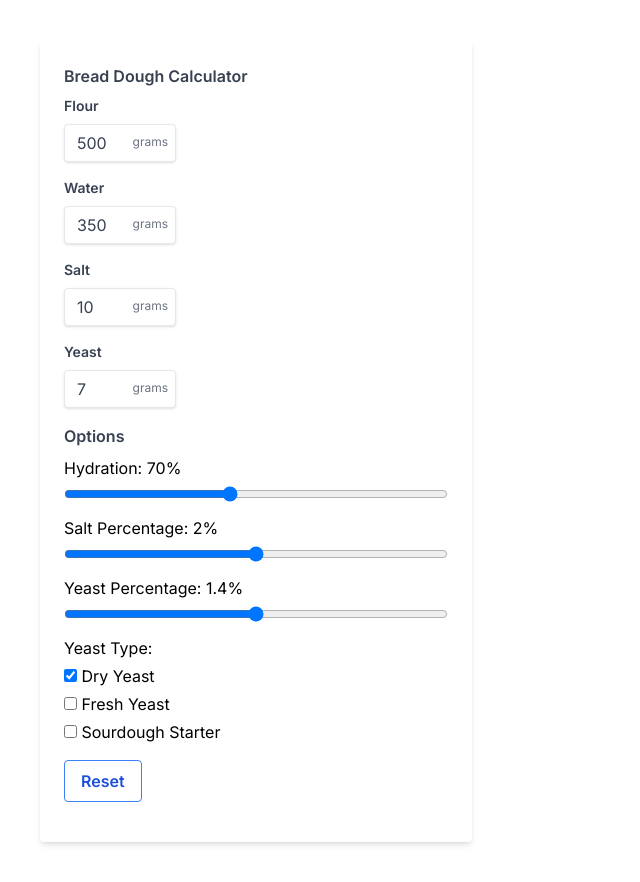
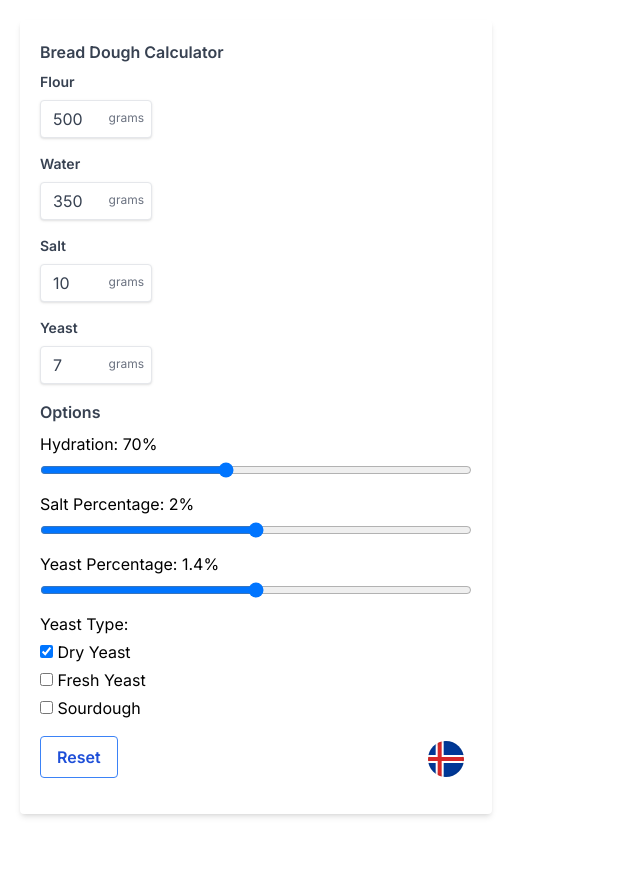
Before and after one commit to snaevarg/bread, a Next.js app: page / in a window 1280 px wide. Shown: the whole page, without its empty margins (0-640 px from the left). After the commit the page ends 834 px from the top, so only its background shows below. Built offline with nearby package versions, Linux system fonts and the light colour scheme.

Commit message:
Added a toggle to change the language.

```diff
--- a/app/globals.css
+++ b/app/globals.css
@@ -12,3 +12,14 @@
 .input-container input[type="number"] {
   -moz-appearance: textfield;
 }
+
+
+.fiCircle {
+  width: 36px;
+  height: 36px;
+  font-size: 36px;
+  border-radius: 100%;
+  border: none;
+  box-shadow: inset 0 0 0 2px rgba(0, 0, 0, .06);
+  background: white;
+}
--- a/app/page.tsx
+++ b/app/page.tsx
@@ -1,6 +1,7 @@
 
 'use client'
 import { useState, useEffect } from "react";
+import "node_modules/flag-icons/css/flag-icons.min.css";
 
 export default function BreadPage() {
   const initialFlour = 500;
@@ -17,6 +18,8 @@ export default function BreadPage() {
   const [saltPercentage, setSaltPercentage] = useState(initialSaltPercentage);
   const [yeastPercentage, setYeastPercentage] = useState(initialYeastPercentage);
   const [yeastType, setYeastType] = useState("dry");
+
+  const [language, setLanguage] = useState("english");
 
   useEffect(() => {
     setWater(flour * (hydration / 100));
@@ -55,12 +58,34 @@ export default function BreadPage() {
     }
   };
 
+  const handleLanguageSwitch = () => {
+    const newLanguage = language === "english" ? "icelandic" : "english";
+    setLanguage(newLanguage);
+  };
+
+  const titleText = language === "english" ? "Bread Dough Calculator" : "Reiknivél Fyrir Brauðdeig"
+  const gramsText = language === "english" ? "grams" : "grömm";
+  const flourText = language === "english" ? "Flour" : "Hveiti";
+  const waterText = language === "english" ? "Water" : "Vatn";
+  const optionsText = language === "english" ? "Options" : "Valmöguleikar";
+  const hydrationLabelText = language === "english" ? "Hydration" : "Vatnshlutfall";
+  const saltPercentageText = language === "english" ? "Salt Percentage" : "Salthlutfall";
+  const yeastPercentageText = language === "english" ? "Yeast Percentage" : "Gerhlutfall";
+  const sourdoughPercentageText = language === "english" ? "Sourdough Percentage" : "Súrdeigshlutfall";
+  const saltLabelText = language === "english" ? "Salt" : "Salt";
+  const yeastLabelText = language === "english" ? "Yeast" : "Ger";
+  const yeastTypeText = language === "english" ? "Yeast Type" : "Gertegund";
+  const dryYeastText = language === "english" ? "Dry Yeast" : "Þurrger";
+  const freshYeastText = language === "english" ? "Fresh Yeast" : "Pressuger";
+  const sourdoughText = language === "english" ? "Sourdough" : "Súrdeig";
+  const resetText = language === "english" ? "Reset" : "Endurræsa";
+
   return (
     <div className="w-full max-w-lg">
-      <div className="min-w-max bg-white shadow-md rounded m-10 p-6">
-        <h1 className="block text-gray-700 text-md font-semibold mb-2">Bread Dough Calculator</h1>
+      <div className="min-w-max bg-white shadow-md rounded m-5 p-5">
+        <h1 className="block text-gray-700 text-md font-semibold mb-2">{titleText}</h1>
         <div className="mb-4 input-container">
-          <label className="block text-gray-700 text-sm font-semibold mb-2">Flour</label>
+          <label className="block text-gray-700 text-sm font-semibold mb-2">{flourText}</label>
           <div className="relative w-28">
             <input
               type="number"
@@ -69,12 +94,12 @@ export default function BreadPage() {
               onChange={(e) => setFlour(Number(e.target.value))}
             />
             <span className="absolute bottom-3 end-2 text-gray-500 text-xs">
-              grams
+            {gramsText}
             </span>
           </div>
         </div>
         <div className="mb-4 input-container">
-          <label className="block text-gray-700 text-sm font-semibold mb-2">Water</label>
+          <label className="block text-gray-700 text-sm font-semibold mb-2">{waterText}</label>
           <div className="relative w-28">
             <input
               type="number"
@@ -84,12 +109,12 @@ export default function BreadPage() {
               readOnly
             />
             <span className="absolute bottom-3 end-2 text-gray-500 text-xs">
-              grams
+            {gramsText}
             </span>
         </div>
         </div>
         <div className="mb-4 input-container">
-          <label className="block text-gray-700 text-sm font-semibold mb-2">Salt</label>
+          <label className="block text-gray-700 text-sm font-semibold mb-2">{saltLabelText}</label>
           <div className="relative w-28">
             <input
               type="number"
@@ -99,12 +124,12 @@ export default function BreadPage() {
               readOnly
             />
             <span className="absolute bottom-3 end-2 text-gray-500 text-xs">
-              grams
+            {gramsText}
             </span>
           </div>
         </div>
         <div className="mb-4 input-container">
-          <label className="block text-gray-700 text-sm font-semibold mb-2">Yeast</label>
+          <label className="block text-gray-700 text-sm font-semibold mb-2">{yeastLabelText}</label>
           <div className="relative w-28">
             <input
               type="number"
@@ -114,14 +139,14 @@ export default function BreadPage() {
               readOnly
             />
             <span className="absolute bottom-3 end-2 text-gray-500 text-xs">
-              grams
+            {gramsText}
             </span>
           </div>
         </div>
         <div className="mb-4">
-        <h1 className="block text-gray-700 text-md font-semibold mb-2">Options</h1>
+        <h1 className="block text-gray-700 text-md font-semibold mb-2">{optionsText}</h1>
           <div className="mb-2">
-            <label className="block mb-1">Hydration: {hydration}%</label>
+            <label className="block mb-1">{hydrationLabelText}: {hydration}%</label>
             <input
               type="range"
               min={40}
@@ -132,7 +157,7 @@ export default function BreadPage() {
             />
           </div>
           <div className="mb-2">
-            <label className="block mb-1">Salt Percentage: {saltPercentage}%</label>
+            <label className="block mb-1">{saltPercentageText}: {saltPercentage}%</label>
             <input
               type="range"
               min={1.5}
@@ -146,14 +171,14 @@ export default function BreadPage() {
           <div className="mb-2">
             <label className="block mb-1">
               {yeastType === "dry"
-                ? `Yeast Percentage: ${yeastPercentage}%`
+                ? `${yeastPercentageText}: ${yeastPercentage}%`
                 : yeastType === "fresh"
-                ? `Yeast Percentage: ${yeastPercentage}%`
-                : `Starter Percentage: ${yeastPercentage}%`}
+                ? `${yeastPercentageText}: ${yeastPercentage}%`
+                : `${sourdoughPercentageText}: ${yeastPercentage}%`}
             </label>
             <input
               type="range"
-              min={yeastType === "dry" ? 0.3 : yeastType === "fresh" ? 0.7 : 10}
+              min={yeastType === "dry" ? 0.3 : yeastType === "fresh" ? 0.7 : 2}
               max={yeastType === "dry" ? 2.5 : yeastType === "fresh" ? 5 : 50}
               step={yeastType === "dry" ? 0.1 : yeastType === "fresh" ? 0.1 : 1}
               value={yeastPercentage}
@@ -162,7 +187,7 @@ export default function BreadPage() {
             />
           </div>
           <div className="mb-2">
-            <label className="block mb-1">Yeast Type:</label>
+            <label className="block mb-1">{yeastTypeText}:</label>
             <label className="block mb-1">
               <input
                 type="checkbox"
@@ -170,7 +195,7 @@ export default function BreadPage() {
                 checked={yeastType === "dry"}
                 onChange={handleYeastTypeChange}
               />
-              &nbsp;Dry Yeast
+              &nbsp;{dryYeastText}
             </label>
             <label className="block mb-1">
               <input
@@ -179,7 +204,7 @@ export default function BreadPage() {
                 checked={yeastType === "fresh"}
                 onChange={handleYeastTypeChange}
               />
-              &nbsp;Fresh Yeast
+              &nbsp;{freshYeastText}
             </label>
             <label className="block mb-1">
               <input
@@ -188,15 +213,23 @@ export default function BreadPage() {
                 checked={yeastType === "sourdough"}
                 onChange={handleYeastTypeChange}
               />
-              &nbsp;Sourdough Starter
+              &nbsp;{sourdoughText}
             </label>
           </div>
-          <button
-            className="bg-transparent hover:bg-blue-500 text-blue-700 font-semibold hover:text-white mt-2 py-2 px-4 border border-blue-500 hover:border-transparent rounded"
-            onClick={handleReset}
-          >
-            Reset
-          </button>
+          <div className="relative w-full">
+            <button
+              className="bg-transparent hover:bg-blue-500 text-blue-700 font-semibold hover:text-white mt-2 py-2 px-4 border border-blue-500 hover:border-transparent rounded"
+              onClick={handleReset}
+            >
+              {resetText}
+            </button>
+            <button
+              className="bg-transparent hover:bg-gray-100 absolute bottom-0 end-2"
+              onClick={handleLanguageSwitch}
+            >
+              <span className={`fi fis ${language === "english" ? "fi-is" : "fi-gb"} fiCircle`} />
+            </button>
+          </div>
         </div>
       </div>
     </div>
--- a/package.json
+++ b/package.json
@@ -15,6 +15,7 @@
     "autoprefixer": "10.4.14",
     "eslint": "8.42.0",
     "eslint-config-next": "13.4.4",
+    "flag-icons": "^6.7.0",
     "next": "13.4.4",
     "postcss": "8.4.24",
     "react": "18.2.0",
```
Also changed, not shown: 2 other files (tests, documents, lock files or other folders).
